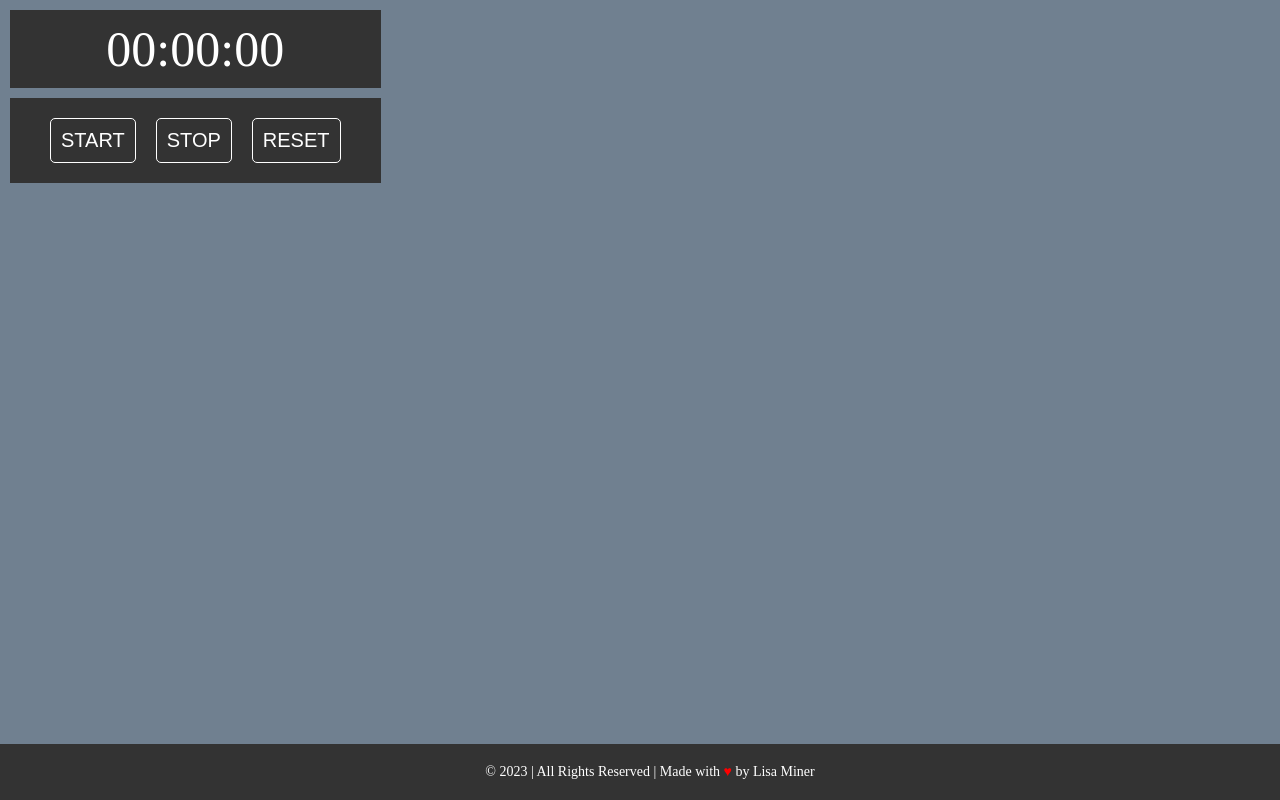
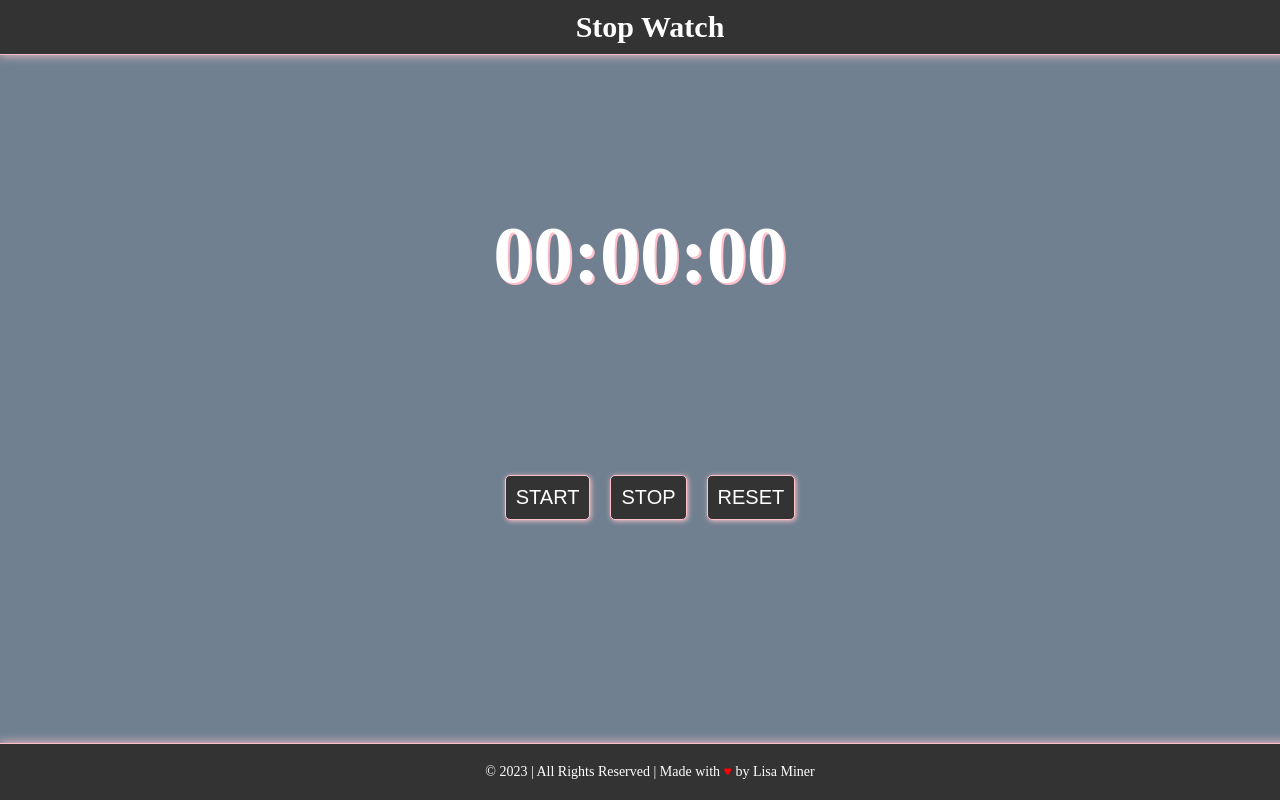
Before and after one commit to midnightmoet/stop_watch_app, a plain HTML site: page index.html in a window 1280 px wide. Drawn offline with Linux system fonts and the light colour scheme.

Commit message:
Styling done, for now

```diff
--- a/index.html
+++ b/index.html
@@ -8,10 +8,10 @@
 		<title>Stopwatch</title>
 	</head>
 	<body>
-		<!-- <header>
-			<h1>Stop Watch</h1>
-		</header> -->
 		<div class="container">
+			<header>
+				<h1>Stop Watch</h1>
+			</header>
 			<div id="timer">00:00:00</div>
 			<div id="buttons">
 				<button id="start" class="button">start</button>
--- a/styles.css
+++ b/styles.css
@@ -8,11 +8,16 @@ body {
 	background: slategray;
 }
 
-header {
-	margin: 0px;
+.container header {
+	display: flex;
+	justify-content: center;
+	align-items: center;
 	padding: 10px;
 	background: #333;
-	width: 100%;
+	width: 100vw;
+	border-bottom: 1px solid pink;
+	box-shadow: 0px 0px 10px 0px pink;
+
 }
 
 header h1 {
@@ -26,12 +31,15 @@ header h1 {
 	display: flex;
 	justify-content: center;
 	align-items: center;
-	margin: 10px;
-	padding: 10px;
-	background: #333;
 	color: white;
-	width: 100%;
-	font-size: 50px;
+	width: 100vw;
+	height: 50vh;
+	font-size: 5rem;
+	font-weight: 700;
+	text-shadow: 2px 2px pink;
+	padding: 0px;
+	/* border: 1px solid white; */
+
 }
 
 /* buttons */
@@ -39,10 +47,9 @@ header h1 {
 	display: flex;
 	justify-content: center;
 	align-items: center;
-	margin: 10px;
 	padding: 10px;
-	background: #333;
-	width: 100%;
+	/* background: #333; */
+	width: 100vw;
 
 }
 
@@ -51,16 +58,19 @@ button {
 	padding: 10px;
 	background: #333;
 	color: white;
-	border: 1px solid white;
+	border: 1px solid pink;
+	box-shadow: 1px 1px 5px pink;
 	border-radius: 5px;
 	font-size: 20px;
-  text-transform: uppercase;
+  	text-transform: uppercase;
 	cursor: pointer;
+	transition: all 0.2s;
 }
 
 button:hover {
 	background: white;
-  box-shadow: 0px 0px 10px 0px white;
+	border: 1px solid white;
+  	box-shadow: 0px 0px 10px 0px white;
 	color: #333;
 }
 
@@ -73,6 +83,8 @@ footer {
 	color: #fff;
 	padding: 20px 10px;
 	text-align: center;
+	border-top: 1px solid pink;
+	box-shadow: 0px 0px 10px 0px pink;
 }
 
 footer .heart {
@@ -91,3 +103,16 @@ footer p a {
 footer p a:hover {
 	color: green;
 }
+
+/* media queries */
+@media (max-width: 700px) {
+	#timer {
+		font-size: 3rem;
+	}
+
+	button {
+		font-size: 1.5rem;
+		padding: 1rem 2rem;
+	}
+
+}
```
